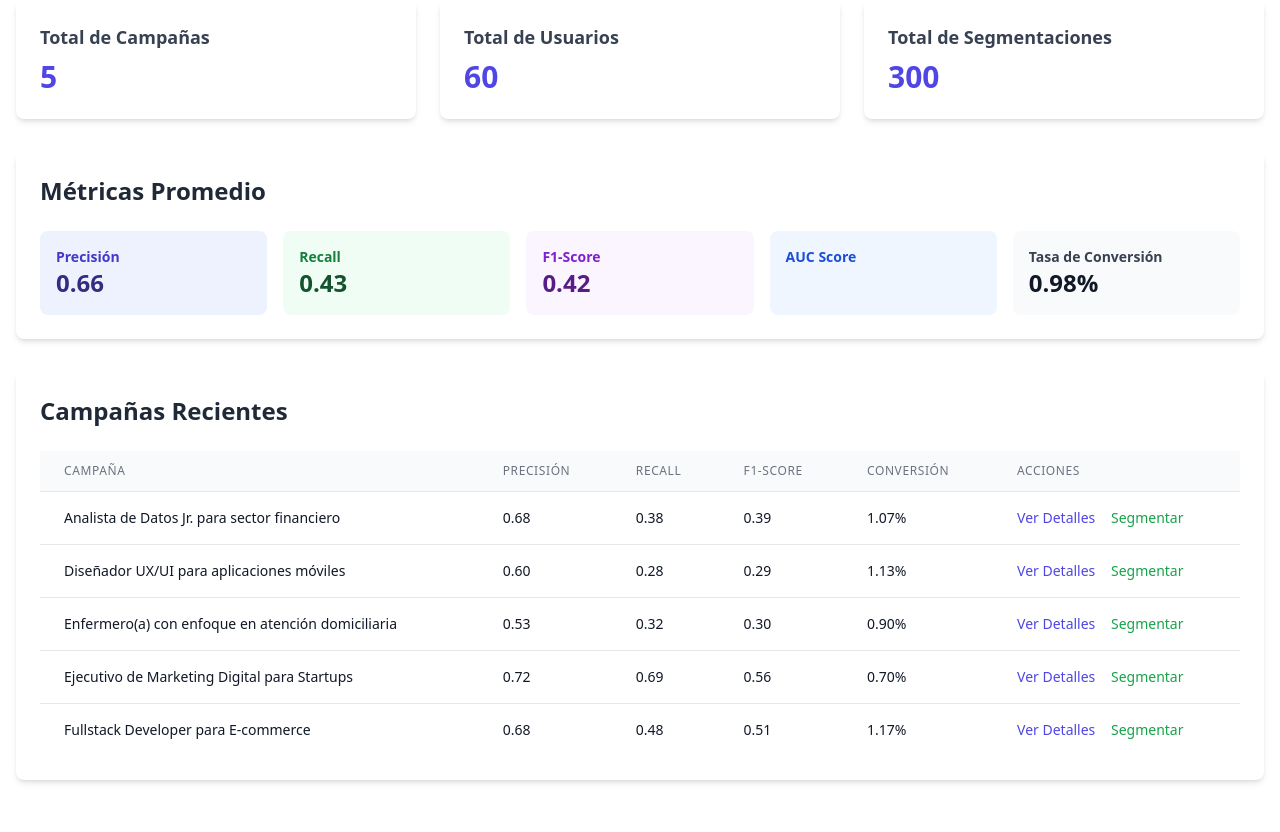
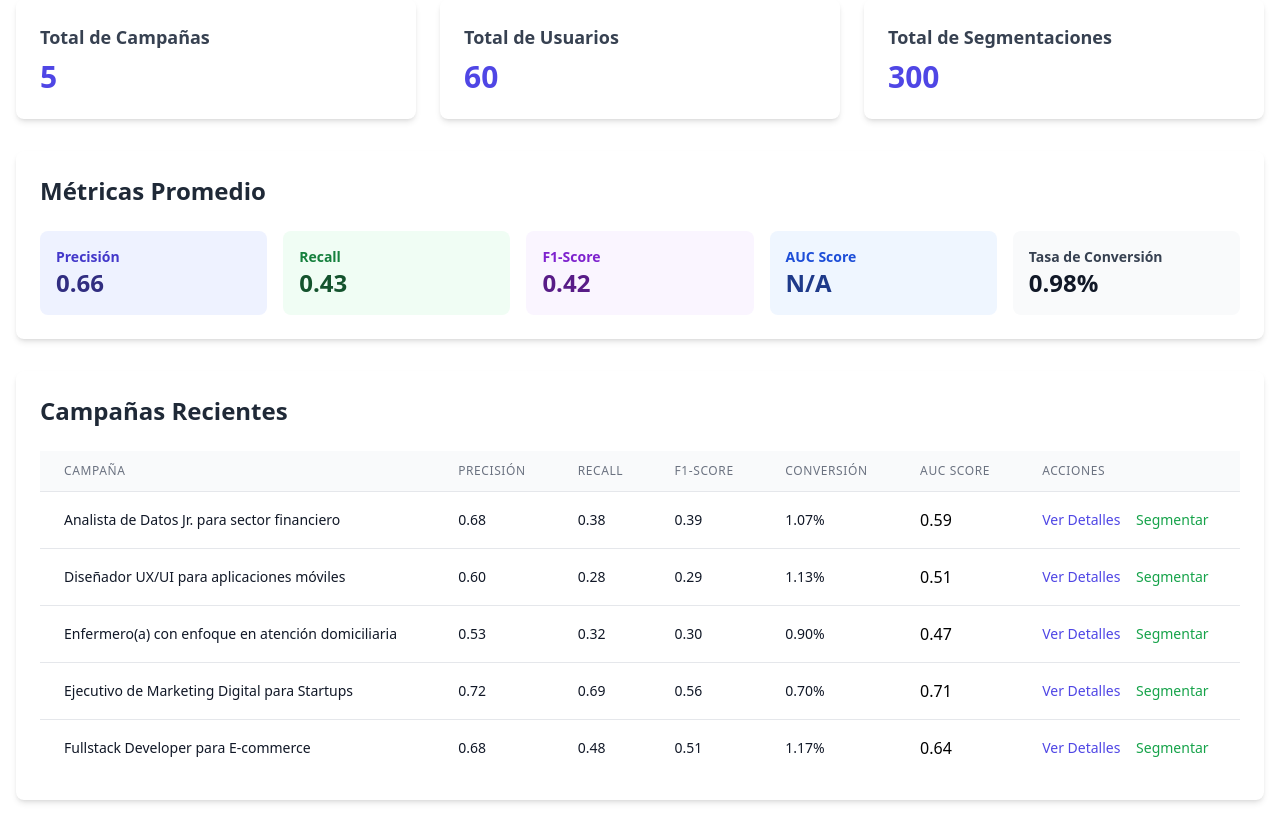
Before and after one commit to SantiGomez2519/Magneto-ADS-Automation, a Django app: page /segmentation/dashboard/ in a window 1280 px wide. Shown: the part 105-937 px from the top of the page. Before the commit the page ends 888 px from the top, so only its background shows below. Run offline with Django 5.2, Linux system fonts and the light colour scheme; a user stored in the database is signed in; data comes from the database, SQL or seed files in the repository; both versions use the stored data as it was after the commit; some libraries are stand-ins or nearby versions.

Commit message:
Update: Metrics in ML dashboard

```diff
--- a/requirements.txt
+++ b/requirements.txt
@@ -2,3 +2,4 @@ Django==5.1.6
 numpy==2.2.6
 pandas==2.2.3
 scikit_learn==1.6.1
+django-tailwind==3.0.1
--- a/user_segmentation/templates/user_segmentation/dashboard.html
+++ b/user_segmentation/templates/user_segmentation/dashboard.html
@@ -48,7 +48,13 @@
                 </div>
                 <div class="bg-blue-50 p-4 rounded-lg">
                     <h3 class="text-sm font-semibold text-blue-700">AUC Score</h3>
-                    <p class="text-2xl font-bold text-blue-900">{{ avg_metrics.avg_auc_score|floatformat:2 }}</p>
+                    <p class="text-2xl font-bold text-blue-900">
+                        {% if avg_metrics.avg_auc_score is not None %}
+                            {{ avg_metrics.avg_auc_score|floatformat:2 }}
+                        {% else %}
+                            N/A
+                        {% endif %}
+                    </p>
                 </div>
                 <div class="bg-gray-50 p-4 rounded-lg">
                     <h3 class="text-sm font-semibold text-gray-700">Tasa de Conversión</h3>
@@ -71,6 +77,7 @@
                             <th class="px-6 py-3 text-left text-xs font-medium text-gray-500 uppercase tracking-wider">Recall</th>
                             <th class="px-6 py-3 text-left text-xs font-medium text-gray-500 uppercase tracking-wider">F1-Score</th>
                             <th class="px-6 py-3 text-left text-xs font-medium text-gray-500 uppercase tracking-wider">Conversión</th>
+                            <th class="px-6 py-3 text-left text-xs font-medium text-gray-500 uppercase tracking-wider">AUC Score</th>
                             <th class="px-6 py-3 text-left text-xs font-medium text-gray-500 uppercase tracking-wider">Acciones</th>
                         </tr>
                     </thead>
@@ -92,6 +99,13 @@
                             <td class="px-6 py-4 whitespace-nowrap">
                                 <div class="text-sm text-gray-900">{{ item.metrics.conversion_rate|floatformat:2 }}%</div>
                             </td>
+                            <td class="px-6 py-4 whitespace-nowrap">
+                                {% if item.metrics.auc_score is not None %}
+                                    {{ item.metrics.auc_score|floatformat:2 }}
+                                {% else %}
+                                    N/A
+                                {% endif %}
+                            </td>
                             <td class="px-6 py-4 whitespace-nowrap text-sm font-medium">
                                 <a href="{% url 'user_segmentation:campaign_metrics' item.campaign.id %}"
                                    class="text-indigo-600 hover:text-indigo-900 mr-3">
```
Also changed, not shown: user_segmentation/services.py (+5 -2 lines), db.sqlite3.
